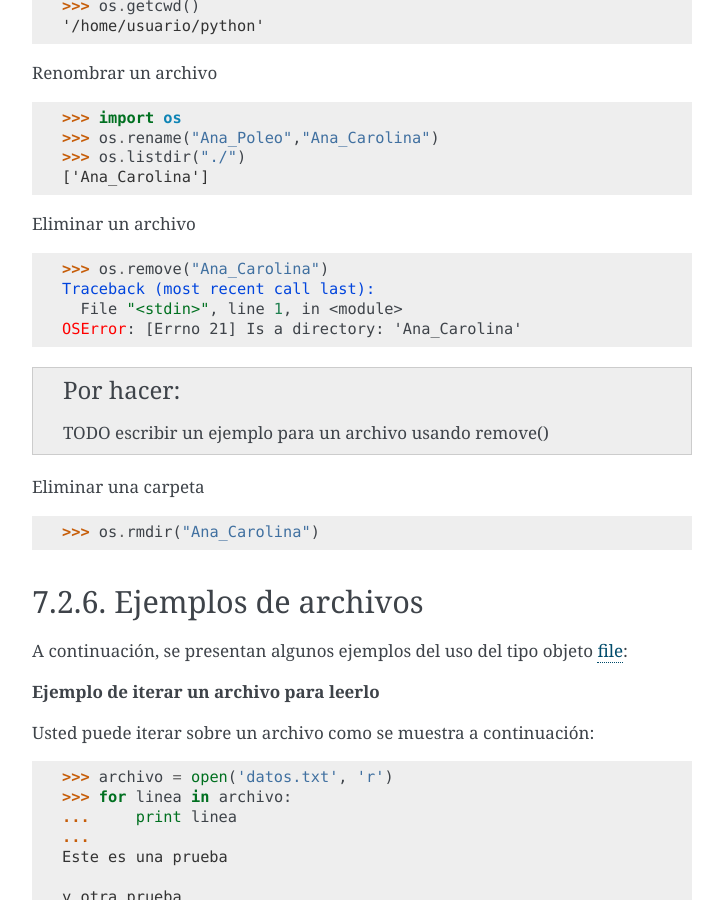
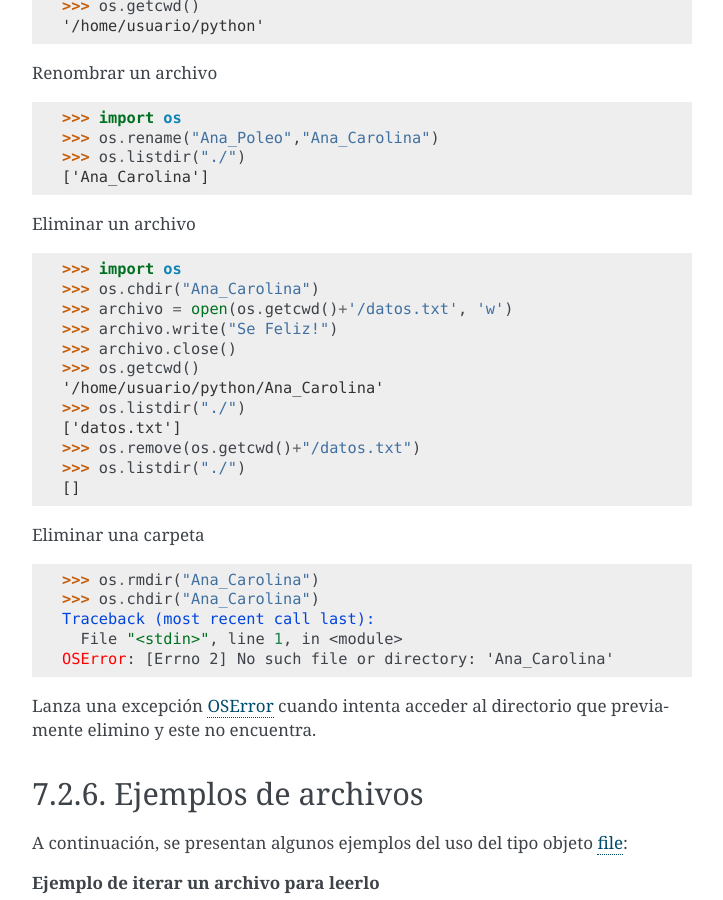
Before and after one commit to macagua/entrenamiento.python_basico, a Sphinx documentation site: the page built from source/leccion7/archivos.rst, in a window 1280 px wide and 900 px high, scrolled down 2001 px. Shown: the whole window, without its empty margins (388-1111 px from the left). Built offline with Sphinx 7.4.7, drawn with Linux system fonts in a browser that asks for light colours.

Commit message:
Agregar funcionalidades de archivos con el modulo os

```diff
--- a/source/leccion7/archivos.rst
+++ b/source/leccion7/archivos.rst
@@ -147,19 +147,31 @@ Eliminar un archivo
 
 ::
 
-    >>> os.remove("Ana_Carolina")
-    Traceback (most recent call last):
-      File "<stdin>", line 1, in <module>
-    OSError: [Errno 21] Is a directory: 'Ana_Carolina'
-
-.. todo:: TODO escribir un ejemplo para un archivo usando remove()
-
+    >>> import os
+    >>> os.chdir("Ana_Carolina")
+    >>> archivo = open(os.getcwd()+'/datos.txt', 'w')
+    >>> archivo.write("Se Feliz!")
+    >>> archivo.close()
+    >>> os.getcwd()
+    '/home/usuario/python/Ana_Carolina'
+    >>> os.listdir("./")
+    ['datos.txt']
+    >>> os.remove(os.getcwd()+"/datos.txt")
+    >>> os.listdir("./")
+    []
 
 Eliminar una carpeta
 
 ::
 
     >>> os.rmdir("Ana_Carolina")
+    >>> os.chdir("Ana_Carolina")
+    Traceback (most recent call last):
+      File "<stdin>", line 1, in <module>
+    OSError: [Errno 2] No such file or directory: 'Ana_Carolina'
+
+Lanza una excepción :ref:`OSError <python_exception_oserror>` cuando intenta acceder
+al directorio que previamente elimino y este no encuentra.
 
 
 .. _python_ejemplos_archivo:
```
